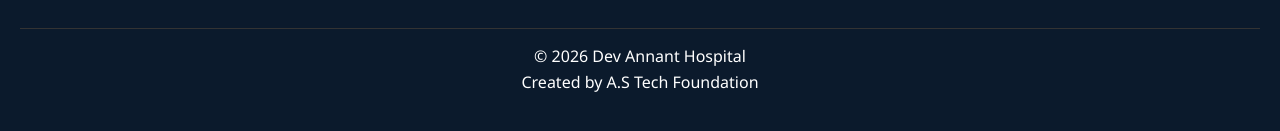
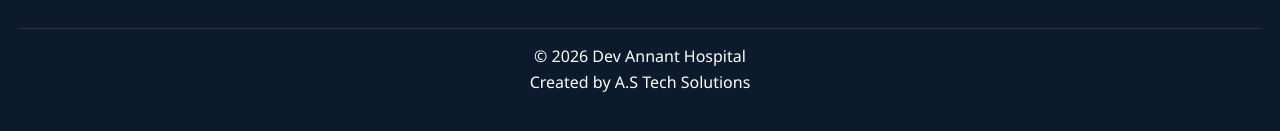
Before and after one commit to kinh17631-star/DevAnnantHospital, a Next.js app: page / in a window 1280 px wide. Shown: the part 2122-2253 px from the top of the page. Built offline with nearby package versions, Linux system fonts and the light colour scheme.

Commit message:
Update footer.js

```diff
--- a/components/footer.js
+++ b/components/footer.js
@@ -102,7 +102,7 @@
         paddingTop: "15px"
       }}>
         <p>© 2026 Dev Annant Hospital</p>
-        <p>Created by A.S Tech Foundation</p>
+        <p>Created by A.S Tech Solutions</p>
       </div>
 
     </footer>
```
